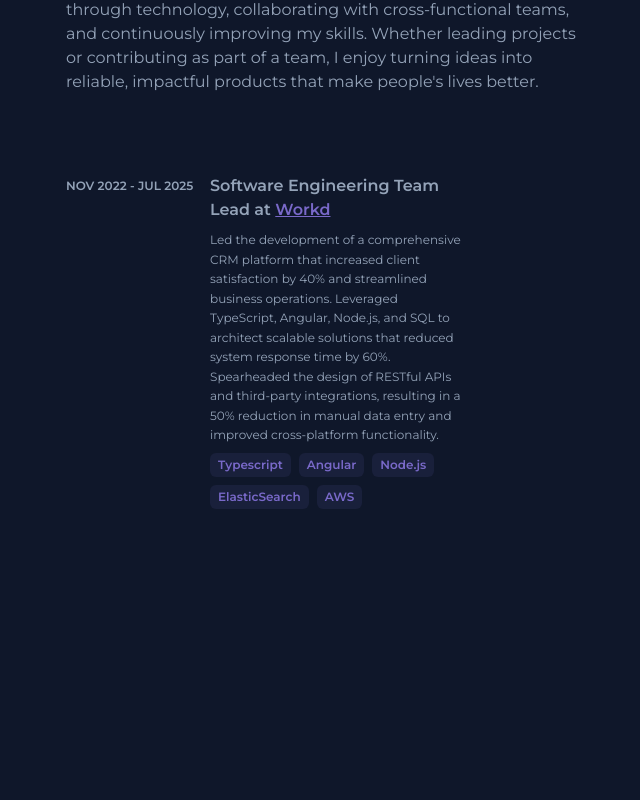
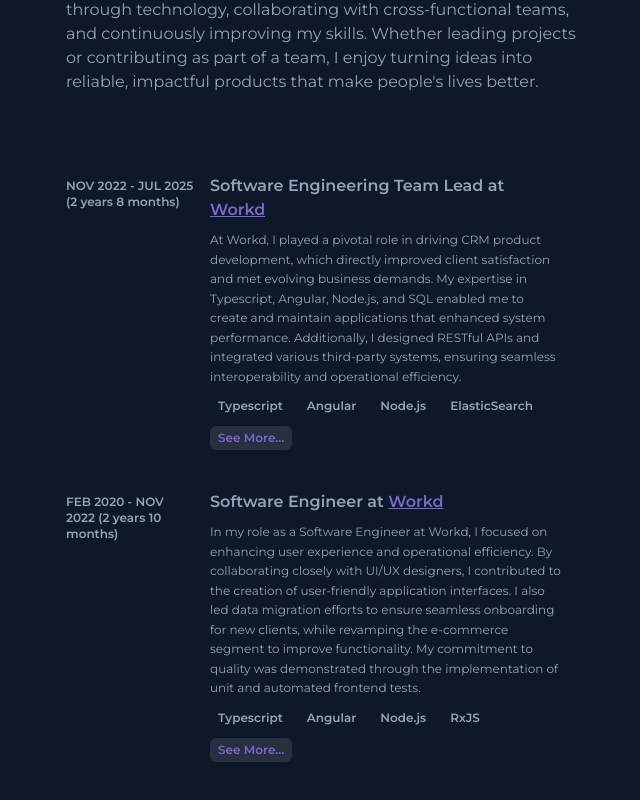
Before and after one commit to romiaujla/portfolio-2025, a React (Vite) app: page / in a window 1280 px wide. Shown: the part 522-1322 px from the top of the page, without its empty margins (574-1214 px from the left). Before the commit the page ends 1151 px from the top, so only its background shows below. Built offline with nearby package versions, Linux system fonts and the light colour scheme.

Commit message:
Adding experience

```diff
--- /dev/null
+++ b/src/components/TechnologyList.tsx
@@ -0,0 +1,31 @@
+import { useState } from "react";
+import TechnologyTag from "./TechnologyTag";
+
+export const TechnologyList = ({
+  technologies,
+}: {
+  technologies: string[];
+}) => {
+  const [showAll, setShowAll] = useState(false);
+  const displayedTechnologies = showAll
+    ? technologies
+    : technologies.slice(0, 4);
+
+  return (
+    <ul className="flex flex-wrap gap-2 mt-2">
+      {displayedTechnologies.map((technology) => (
+        <li key={technology}>
+          <TechnologyTag technology={technology} />
+        </li>
+      ))}
+      {technologies.length > 4 && (
+        <li onClick={() => setShowAll(!showAll)} className="cursor-pointer">
+          <TechnologyTag
+            technology={showAll ? "See Less" : "See More..."}
+            className="text-primary bg-primary-foreground/10 hover:text-primary/80"
+          />
+        </li>
+      )}
+    </ul>
+  );
+};
--- a/src/components/TechnologyTag.tsx
+++ b/src/components/TechnologyTag.tsx
@@ -1,6 +1,12 @@
-const TechnologyTag = ({ technology }: { technology: string }) => {
+const TechnologyTag = ({
+  technology,
+  className,
+}: {
+  technology: string;
+  className?: string;
+}) => {
   return (
-    <div className="text-xs font-semibold bg-primary/10 text-primary px-2 py-1 rounded-md">
+    <div className={`text-xs font-semibold px-2 py-1 rounded-md ${className}`}>
       {technology}
     </div>
   );
--- a/src/pages/Experience.tsx
+++ b/src/pages/Experience.tsx
@@ -1,4 +1,4 @@
-import TechnologyTag from "../components/TechnologyTag";
+import { TechnologyList } from "../components/TechnologyList";
 
 const Experience = () => {
   return (
@@ -6,11 +6,12 @@ const Experience = () => {
       <h3 className="text-primary font-semibold mb-4 lg:hidden px-10 py-4 bg-primary/10">
         EXPERIENCE
       </h3>
+      <div className="flex flex-col gap-10">
         <div className="flex flex-col lg:flex-row gap-4 px-10 lg:px-0">
           <div className="lg:w-1/4 text-xs font-semibold mt-1">
-          NOV 2022 - JUL 2025
+            NOV 2022 - JUL 2025 (2 years 8 months)
           </div>
-        <div className="lg:w-1/2">
+          <div className="lg:w-[calc(100%-10rem)]">
             <div className="flex flex-col gap-2 items-start">
               <span className="text-base font-semibold">
                 Software Engineering Team Lead at{" "}
@@ -25,25 +26,70 @@ const Experience = () => {
               </span>
             </div>
             <p className="text-xs mt-2 leading-relaxed">
-            Led the development of a comprehensive CRM platform that increased
-            client satisfaction by 40% and streamlined business operations.
-            Leveraged TypeScript, Angular, Node.js, and SQL to architect
-            scalable solutions that reduced system response time by 60%.
-            Spearheaded the design of RESTful APIs and third-party integrations,
-            resulting in a 50% reduction in manual data entry and improved
-            cross-platform functionality.
+              At Workd, I played a pivotal role in driving CRM product
+              development, which directly improved client satisfaction and met
+              evolving business demands. My expertise in Typescript, Angular,
+              Node.js, and SQL enabled me to create and maintain applications
+              that enhanced system performance. Additionally, I designed RESTful
+              APIs and integrated various third-party systems, ensuring seamless
+              interoperability and operational efficiency.
             </p>
-          <ul className="flex flex-wrap gap-2 mt-2">
-            {["Typescript", "Angular", "Node.js", "ElasticSearch", "AWS"].map(
-              (technology) => {
-                return (
-                  <li key={technology}>
-                    <TechnologyTag technology={technology} />
-                  </li>
-                );
-              }
-            )}
-          </ul>
+            <TechnologyList
+              technologies={[
+                "Typescript",
+                "Angular",
+                "Node.js",
+                "ElasticSearch",
+                "AWS (EC2, S3, SQS, Lambda, CloudWatch)",
+                "Redis",
+                "Docker",
+                "RxJS",
+                "Git",
+                "CI/CD",
+                "Bitbucket API",
+              ]}
+            />
+          </div>
+        </div>
+        <div className="flex flex-col lg:flex-row gap-4 px-10 lg:px-0">
+          <div className="lg:w-1/4 text-xs font-semibold mt-1">
+            FEB 2020 - NOV 2022 (2 years 10 months)
+          </div>
+          <div className="lg:w-[calc(100%-10rem)]">
+            <div className="flex flex-col gap-2 items-start">
+              <span className="text-base font-semibold">
+                Software Engineer at{" "}
+                <a
+                  href="https://workd.com"
+                  target="_blank"
+                  rel="noopener noreferrer"
+                  className="text-primary transition-colors underline"
+                >
+                  Workd
+                </a>
+              </span>
+            </div>
+            <p className="text-xs mt-2 leading-relaxed">
+              In my role as a Software Engineer at Workd, I focused on enhancing
+              user experience and operational efficiency. By collaborating
+              closely with UI/UX designers, I contributed to the creation of
+              user-friendly application interfaces. I also led data migration
+              efforts to ensure seamless onboarding for new clients, while
+              revamping the e-commerce segment to improve functionality. My
+              commitment to quality was demonstrated through the implementation
+              of unit and automated frontend tests.
+            </p>
+            <TechnologyList
+              technologies={[
+                "Typescript",
+                "Angular",
+                "Node.js",
+                "RxJS",
+                "Git",
+                "CI/CD",
+              ]}
+            />
+          </div>
         </div>
       </div>
     </section>
--- a/src/pages/Header.tsx
+++ b/src/pages/Header.tsx
@@ -9,13 +9,14 @@ export const Header = () => {
       </h1>
 
       <h2 className="text-sm lg:text-base font-semibold my-4">
-        Sr. Software Engineer -{" "}
+        Sr. Software Engineer
+        <br />
         <span className="text-primary" aria-live="polite">
-          <Typewriter words={["Full Stack", "Front End", "Back End"]} />
+          (<Typewriter words={["Full Stack", "Front End", "Back End"]} />)
         </span>
       </h2>
 
-      <p className="text-base lg:text-lg">
+      <p className="text-sm">
         A software engineer with a passion for building scalable and efficient
         web applications.
       </p>
@@ -27,7 +28,7 @@ export const Header = () => {
       <header className="lg:hidden text-left pt-10 px-10">
         {headerContent}
       </header>
-      <header className="hidden lg:block fixed top-10 h-screen w-1/2 pt-10 px-10 text-left">
+      <header className="hidden lg:block fixed top-10 h-screen w-1/3 pt-10 px-10 text-left">
         {headerContent}
 
         <PortfolioMenu />
```
Lines whose indentation alone changed are shown as unchanged.
